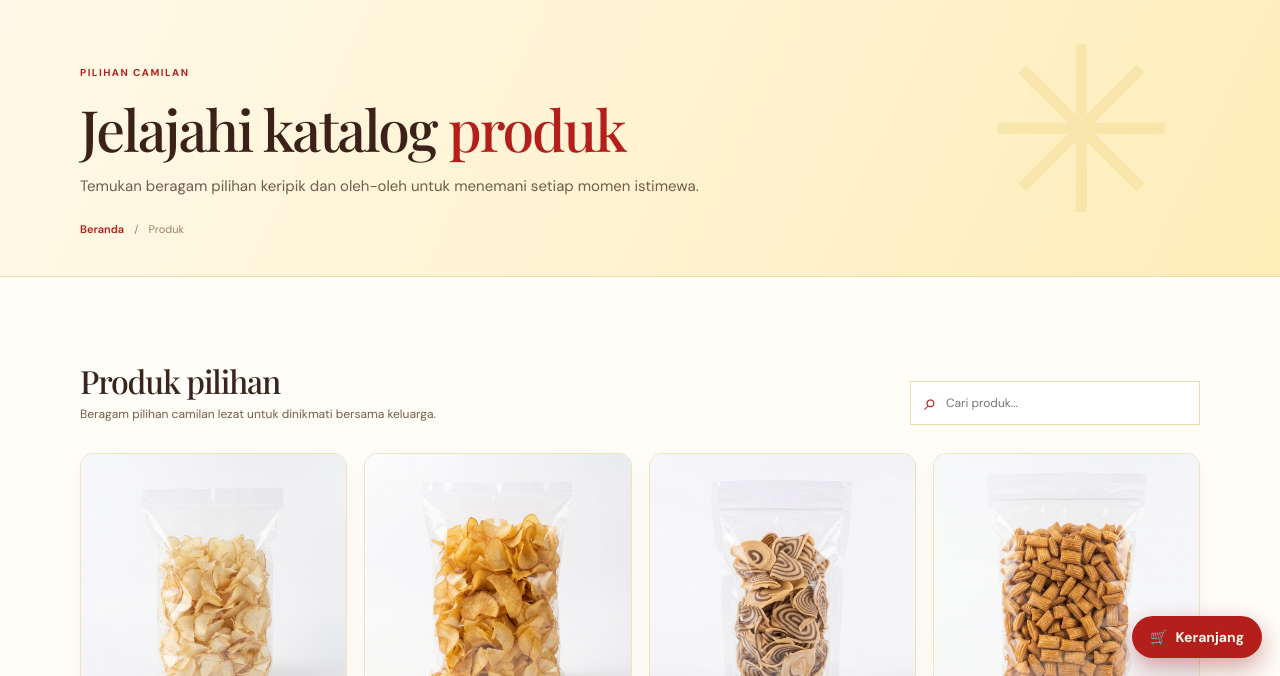
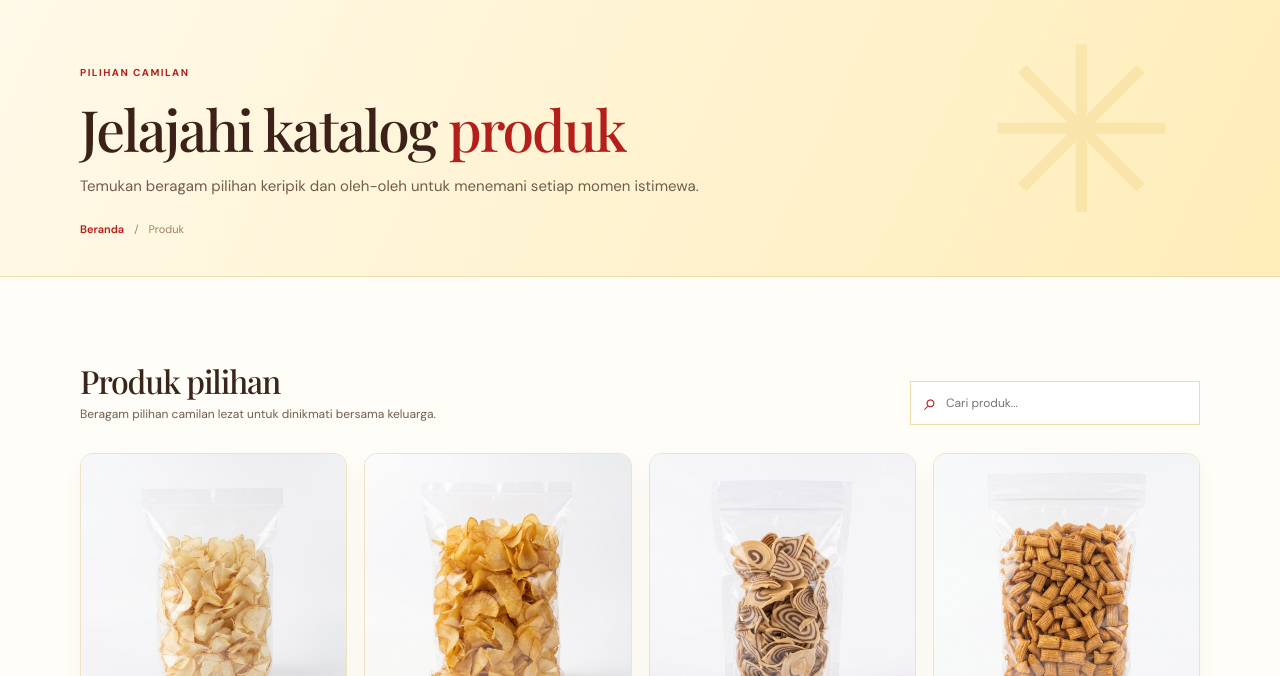
Before and after one commit to Rumah-Adat-Minang/Rumah-Adat-Minang, a plain HTML site: page produk.html in a window 1280 px wide. Shown: the part 124-800 px from the top of the page. Drawn offline with nearby package versions, Linux system fonts and the light colour scheme; no server answers; a web font is replaced by a local one.

Commit message:
Add files via upload

```diff
--- a/produk.html
+++ b/produk.html
@@ -17,7 +17,7 @@
 <link rel="icon" type="image/png" sizes="192x192" href="assets/img/favicon-192.png">
 <link rel="apple-touch-icon" href="assets/img/apple-touch-icon.png">
 	<link rel="stylesheet" href="assets/css/style.css"><link rel="stylesheet" href="assets/css/tambahan.css">
-    <script src="assets/js/config.js"></script><script src="assets/js/script.js" defer></script><script src="assets/js/site.js" defer></script><script src="assets/js/keranjang.js" defer></script>
+    <script src="assets/js/config.js"></script><script src="assets/js/script.js" defer></script><script src="assets/js/site.js" defer></script>
 <script>(function(d){d.documentElement.classList.add("site-wait");setTimeout(function(){d.documentElement.classList.remove("site-wait")},4000)})(document)</script>
 </head>
 
```
